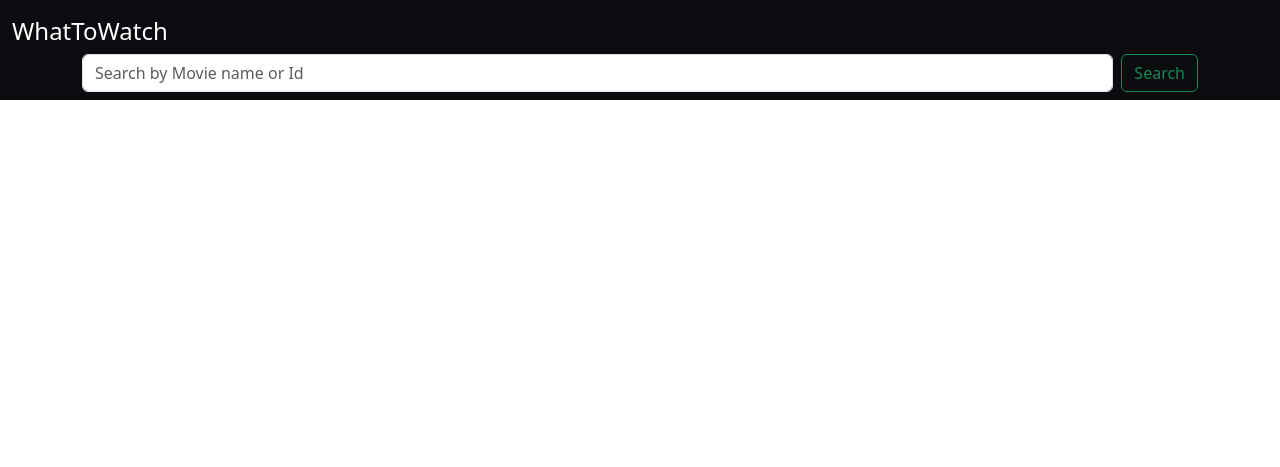
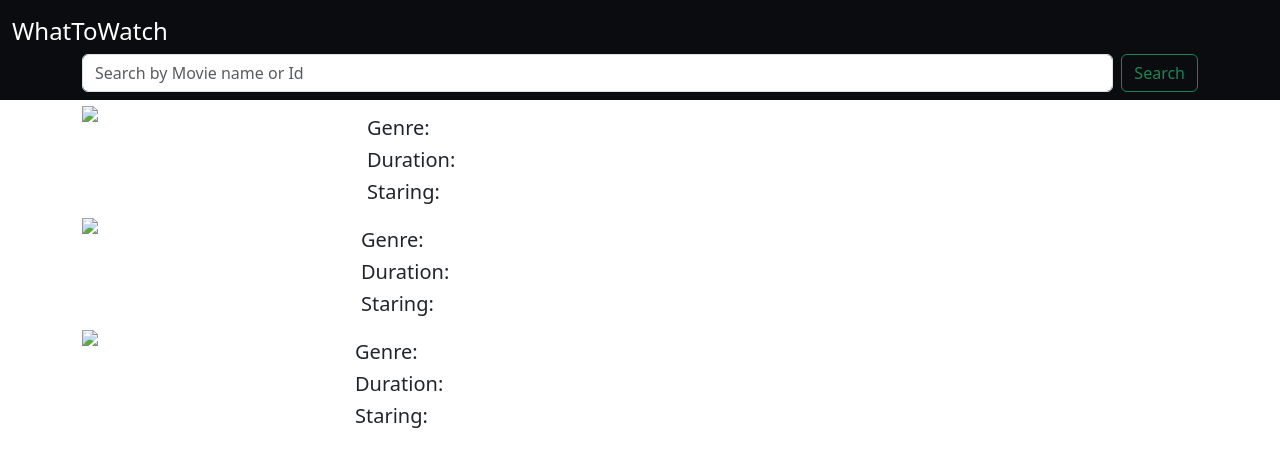
Before and after one commit to Dima-Sh13/Reto_Final_Peliculas, a Flask app: page / in a window 1280 px wide. Shown: the top 467 px of the page. Run offline with Flask 3, Linux system fonts and the light colour scheme; data that the repository does not hold is empty.

Commit message:
Updated index.html

```diff
--- a/config.py
+++ b/config.py
@@ -1,3 +1,4 @@
 from flask import jsonify
 ORIGIN_DATA = "data/movies.sqlite"
 API_KEY = "&apikey=b3bf3e4c"
+ABC = "abc"    #"abcdefghijklmñopqrstuvwxyz"
--- a/movies_app/conexion.py
+++ b/movies_app/conexion.py
@@ -11,7 +11,12 @@
         self.apiKey = apikey
 
     def search_by_name(self,name):
-        self.url = f"http://www.omdbapi.com/?t={name}&{self.apiKey}"
+        self.url = f"http://www.omdbapi.com/?t={name}&plot=full&{self.apiKey}"
+        self.answer = req.get(self.url)
+        self.answer = self.answer.json()
+        return self.answer
+    def get_recent(self, name, year):
+        self.url = f"http://www.omdbapi.com/?t={name}&y={year}&plot=full&{self.apiKey}"
         self.answer = req.get(self.url)
         self.answer = self.answer.json()
         return self.answer
--- a/movies_app/routes.py
+++ b/movies_app/routes.py
@@ -2,14 +2,18 @@
 from flask import jsonify, render_template, request, redirect
 from movies_app.models import *
 from config import *
-
+from datetime import date
 
 @app.route("/", methods=["GET","POST"])
 def index():
     api = ConexionApi(API_KEY)
+    rec =[]
+    if request.method == "GET":
+        for i in ABC:
+            rec.append(api.get_recent(i,"2025"))
 
-    if request.method == "GET":
-        return render_template("index.html")
+
+        return render_template("index.html", recent = rec)
     else:
         movieName = get_name(request.form["movieName"])
 
--- a/movies_app/templates/index.html
+++ b/movies_app/templates/index.html
@@ -33,6 +33,57 @@
 
 
 
+        <section class="container">
+            {% block content %}
+            <div class="container"></div>
+
+                <div class="col">
+                    {% for item in recent %}
+
+
+
+                        <div class="row">
+                            <div class="col-sm-3">
+                                <img class="img-fluid" src="{{ item['Poster'] }}" alt=" {{ item['Title'] }}">
+                            </div>
+                            <div class="col-sm-9">
+                                <div class="row">
+                                    <div class="col-8 col-sm-9">
+                                        <p class="text-mine-sub">{{ item['Plot'] }}</p>
+                                    </div>
+                                </div>
+
+                                <div class="col-8 col-sm-9">
+                                    <div class="row">
+                                        <div class="col"><h5>Genre:</h5></div>
+                                        <div class="col"><p>{{ item["Genre"] }}</p> </div>
+
+                                    </div>
+                                    <div class="row">
+                                        <div class="col"><h5>Duration:</h5></div><div class="col"><p>{{ item["Runtime"] }}</p> </div>
+                                    </div>
+                                    <div class="row">
+                                        <div class="col"><h5>Staring:</h5></div><div class="col"><div class="col"><p>{{ item["Actors"] }}</p></div>
+
+                                    </div>
+                                </div>
+                            </div>
+                        </div>
+
+
+
+
+
+
+                    {% endfor %}
+
+
+
+
+
+
+
+                </div>
 
 
 
@@ -45,12 +96,6 @@
 
 
 
-
-
-
-
-        <section>
-            {% block content %}
 
 
 
@@ -71,6 +116,22 @@
             {% endblock %}
 
         </section>
+
+
+
+
+
+
+
+
+
+
+
+
+
+
+
+
     </div>
 
 
```
Also changed, not shown: movies_app/models.py (line endings or trailing spaces).
